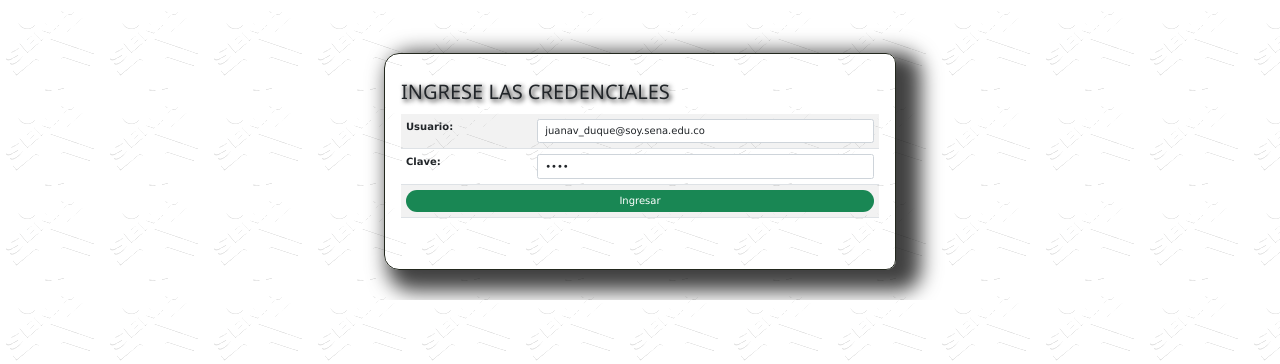
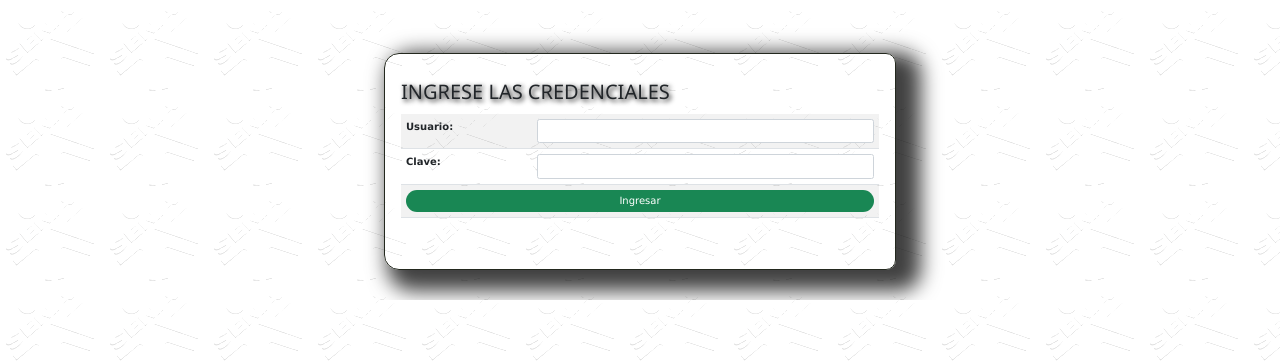
Before and after one commit to jfegasu/EVALF, a Flask app: page /login in a window 1280 px wide. Shown: the top 364 px of the page. Run offline with Flask 3, Linux system fonts and the light colour scheme; parts of the project's set-up code (start-up, migrations or seed data) failed here and were passed over; some libraries are stand-ins or nearby versions.

Commit message:
cambio linea 95

```diff
--- a/4-DESARROLLO/app.py
+++ b/4-DESARROLLO/app.py
@@ -286,5 +286,8 @@ def resp():
 # O cambia el nombre en send_from_directory a minúsculas
     print("PROCESO TERMINADO")
     return render_template('respuestas.html')
+# juanav_duque@soy.sena.edu.co  6019
+# jgalindos@sena.edu.co
+# admin@sena.edu.co
 if __name__=='__main__':
     app.run(debug=True,port=5000)
--- a/4-DESARROLLO/templates/login.html
+++ b/4-DESARROLLO/templates/login.html
@@ -10,11 +10,11 @@
         <table class="table table-md   table-striped ">
             <tr>
                 <td ><label class="form-label">Usuario:</label></td>
-                <td><input class="form-control" type="email" id="usua" title="Ingresar el usuario" name="usua" required value="juanav_duque@soy.sena.edu.co"></td>
+                <td><input class="form-control" type="email" id="usua" title="Ingresar el usuario" name="usua" required value=""></td>
             </tr>
             <tr>
                 <td><label class="form-label">Clave:</label></td>
-                <td><input class="form-control" type="password"  id="pw" name="pw" value="6019"
+                <td><input class="form-control" type="password"  id="pw" name="pw" value=""
 ></td>
             </tr>
         <tr>
```
